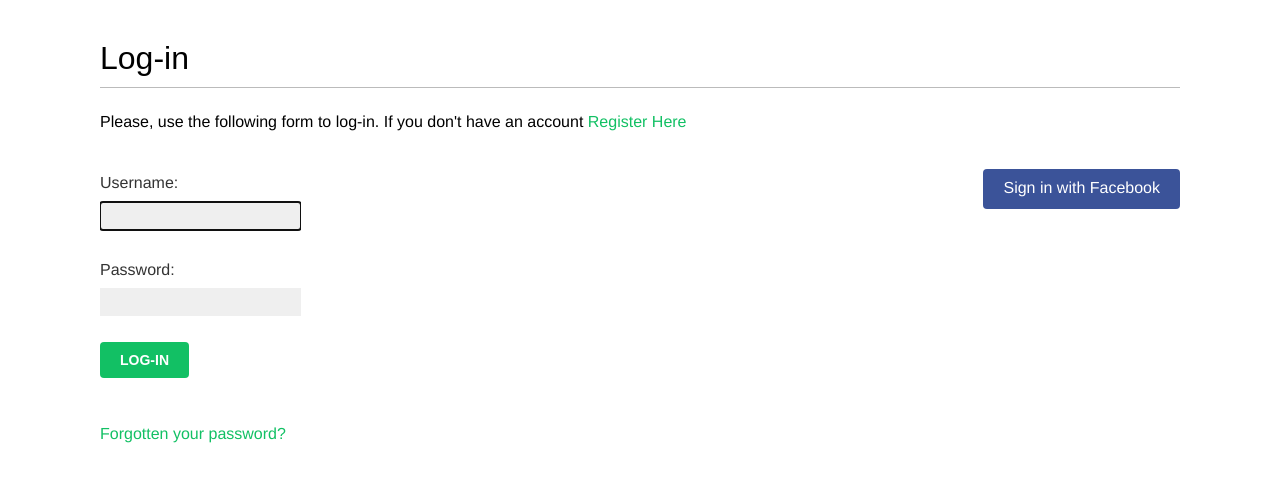
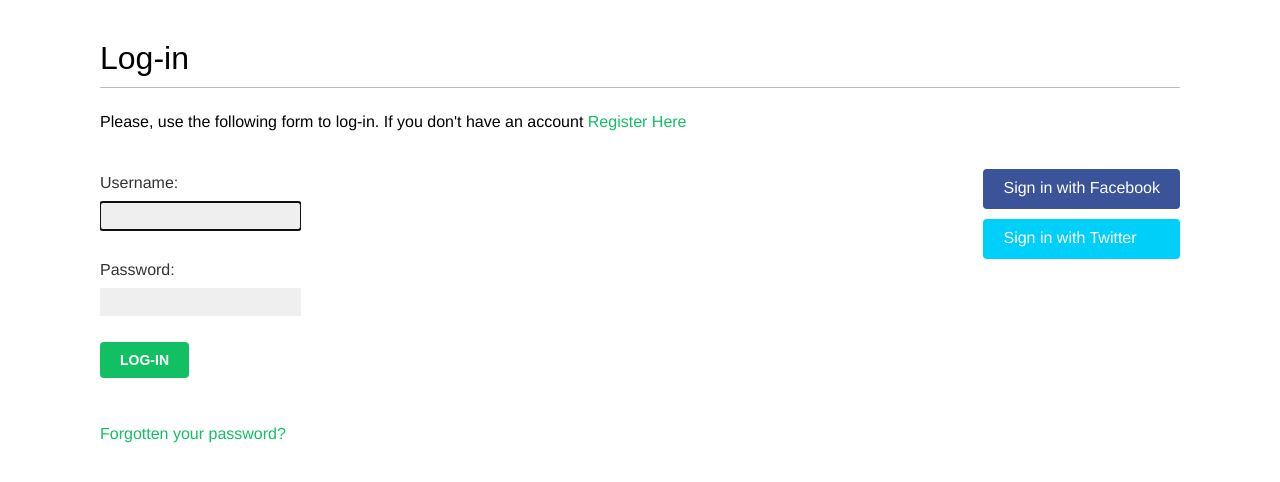
Before and after one commit to JoseSholly/chat, a Django app: page /account/login/ in a window 1280 px wide. Shown: the part 47-529 px from the top of the page. Run offline with Django 4.2, Linux system fonts and the light colour scheme; some web fonts are replaced.

Commit message:
Twitter-auth-login-complete-003

```diff
--- a/social_website/bookmarks/account/templates/registration/login.html
+++ b/social_website/bookmarks/account/templates/registration/login.html
@@ -32,6 +32,9 @@
         <li class="facebook">
             <a href="{% url 'social:begin' 'facebook' %}">Sign in with Facebook</a>
         </li>
+        <li class="twitter">
+            <a href="{% url 'social:begin' 'twitter' %}">Sign in with Twitter</a>
+        </li>
     </ul>
 </div>
 {% endblock %}
```
Also changed, not shown: social_website/bookmarks/db.sqlite3.
